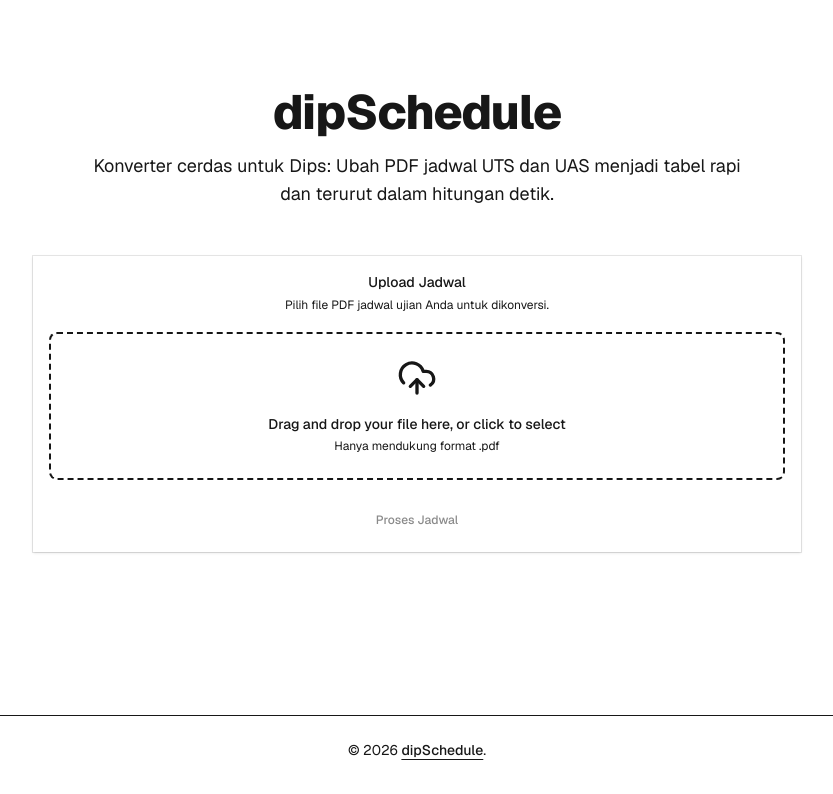
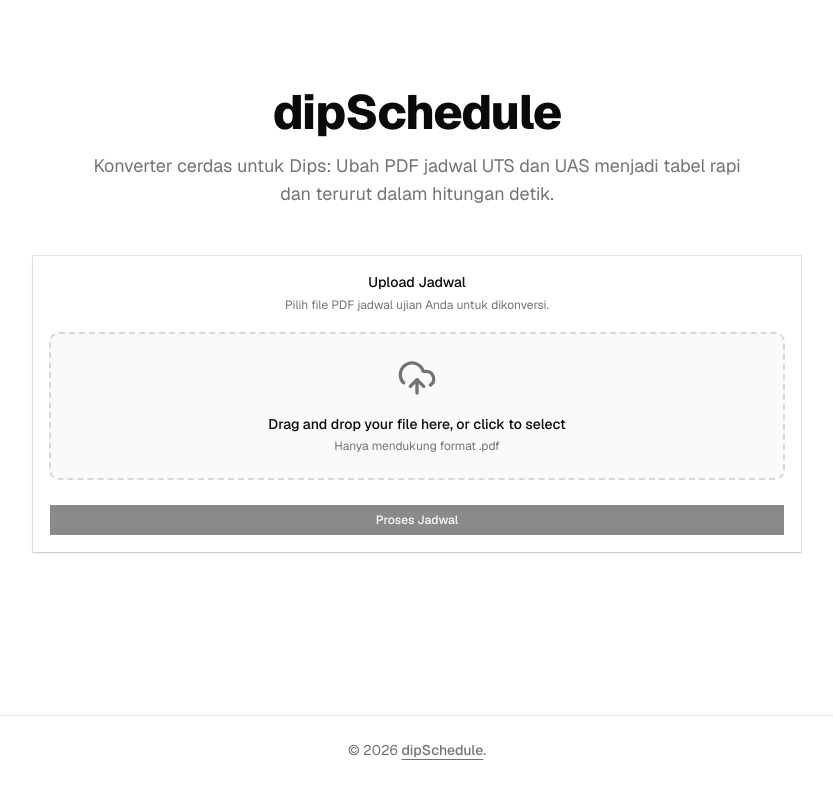
Before and after one commit to ReintB/dipSchedule, a Next.js app: page / in a window 1280 px wide. Shown: the top 794 px of the page, without its empty margins (223-1056 px from the left). Built offline with nearby package versions, Linux system fonts and the light colour scheme.

Commit message:
refactor: componentize main page and update global styles

```diff
--- a/app/globals.css
+++ b/app/globals.css
@@ -1,25 +1,95 @@
 @import "tailwindcss";
+@import "tw-animate-css";
+@import "shadcn/tailwind.css";
 
-:root {
-  --background: #ffffff;
-  --foreground: #171717;
-}
 
 @theme inline {
   --color-background: var(--background);
   --color-foreground: var(--foreground);
   --font-sans: var(--font-geist-sans);
-  --font-mono: var(--font-geist-mono);
+  --font-mono: var(--font-mono);
+  --font-heading: var(--font-mono);
+  --color-sidebar-ring: var(--sidebar-ring);
+  --color-sidebar-border: var(--sidebar-border);
+  --color-sidebar-accent-foreground: var(--sidebar-accent-foreground);
+  --color-sidebar-accent: var(--sidebar-accent);
+  --color-sidebar-primary-foreground: var(--sidebar-primary-foreground);
+  --color-sidebar-primary: var(--sidebar-primary);
+  --color-sidebar-foreground: var(--sidebar-foreground);
+  --color-sidebar: var(--sidebar);
+  --color-chart-5: var(--chart-5);
+  --color-chart-4: var(--chart-4);
+  --color-chart-3: var(--chart-3);
+  --color-chart-2: var(--chart-2);
+  --color-chart-1: var(--chart-1);
+  --color-ring: var(--ring);
+  --color-input: var(--input);
+  --color-border: var(--border);
+  --color-destructive: var(--destructive);
+  --color-accent-foreground: var(--accent-foreground);
+  --color-accent: var(--accent);
+  --color-muted-foreground: var(--muted-foreground);
+  --color-muted: var(--muted);
+  --color-secondary-foreground: var(--secondary-foreground);
+  --color-secondary: var(--secondary);
+  --color-primary-foreground: var(--primary-foreground);
+  --color-primary: var(--primary);
+  --color-popover-foreground: var(--popover-foreground);
+  --color-popover: var(--popover);
+  --color-card-foreground: var(--card-foreground);
+  --color-card: var(--card);
+  --radius-sm: calc(var(--radius) * 0.6);
+  --radius-md: calc(var(--radius) * 0.8);
+  --radius-lg: var(--radius);
+  --radius-xl: calc(var(--radius) * 1.4);
+  --radius-2xl: calc(var(--radius) * 1.8);
+  --radius-3xl: calc(var(--radius) * 2.2);
+  --radius-4xl: calc(var(--radius) * 2.6);
 }
 
-@media (prefers-color-scheme: dark) {
-  :root {
-    --background: #0a0a0a;
-    --foreground: #ededed;
+:root {
+  --background: oklch(1 0 0);
+  --foreground: oklch(0.145 0 0);
+  --card: oklch(1 0 0);
+  --card-foreground: oklch(0.145 0 0);
+  --popover: oklch(1 0 0);
+  --popover-foreground: oklch(0.145 0 0);
+  --primary: oklch(0.205 0 0);
+  --primary-foreground: oklch(0.985 0 0);
+  --secondary: oklch(0.97 0 0);
+  --secondary-foreground: oklch(0.205 0 0);
+  --muted: oklch(0.97 0 0);
+  --muted-foreground: oklch(0.556 0 0);
+  --accent: oklch(0.97 0 0);
+  --accent-foreground: oklch(0.205 0 0);
+  --destructive: oklch(0.577 0.245 27.325);
+  --border: oklch(0.922 0 0);
+  --input: oklch(0.922 0 0);
+  --ring: oklch(0.708 0 0);
+  --chart-1: oklch(0.87 0 0);
+  --chart-2: oklch(0.556 0 0);
+  --chart-3: oklch(0.439 0 0);
+  --chart-4: oklch(0.371 0 0);
+  --chart-5: oklch(0.269 0 0);
+  --radius: 0.625rem;
+  --sidebar: oklch(0.985 0 0);
+  --sidebar-foreground: oklch(0.145 0 0);
+  --sidebar-primary: oklch(0.205 0 0);
+  --sidebar-primary-foreground: oklch(0.985 0 0);
+  --sidebar-accent: oklch(0.97 0 0);
+  --sidebar-accent-foreground: oklch(0.205 0 0);
+  --sidebar-border: oklch(0.922 0 0);
+  --sidebar-ring: oklch(0.708 0 0);
+}
+
+@layer base {
+  * {
+    @apply border-border outline-ring/50;
+  }
+  body {
+    @apply bg-background text-foreground;
+  }
+  html {
+    @apply font-mono;
   }
 }
-
-body {
-  background: var(--background);
-  color: var(--foreground);
-}
```
